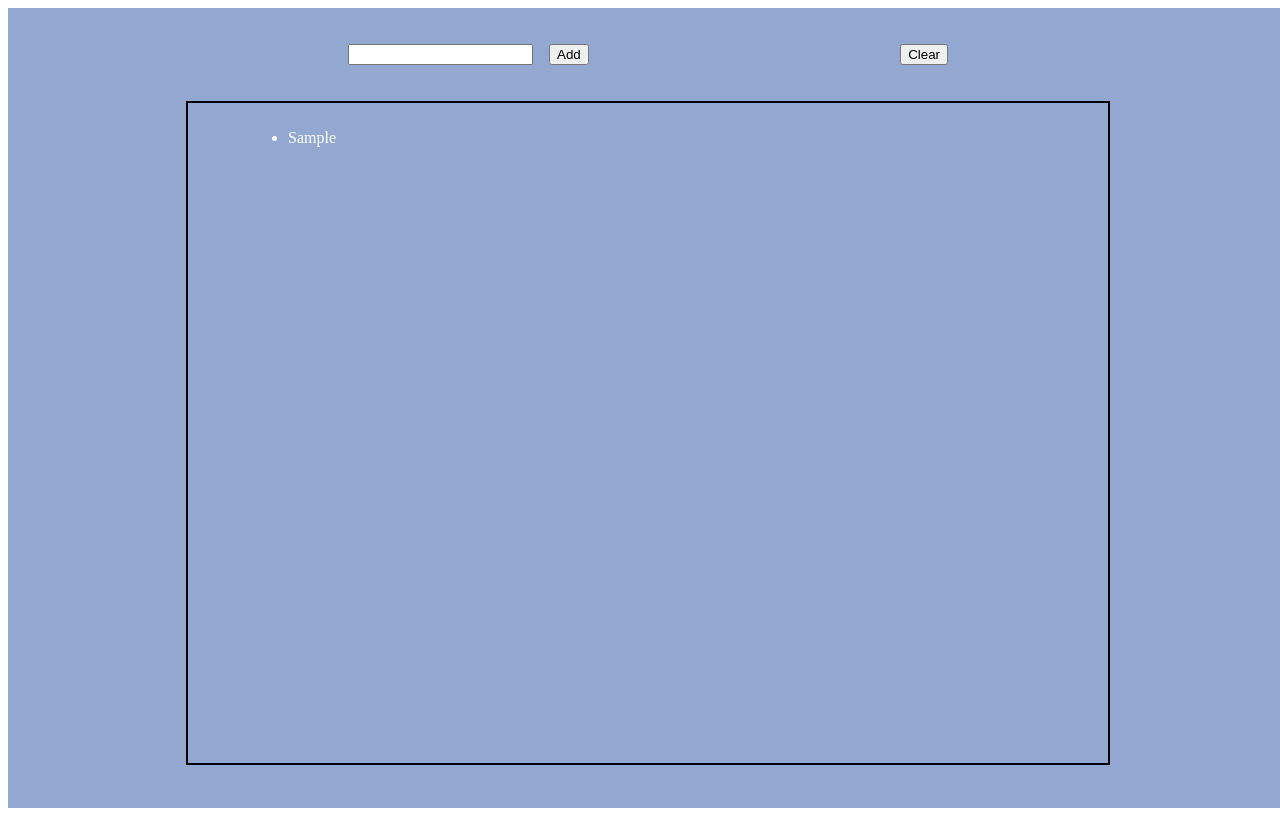
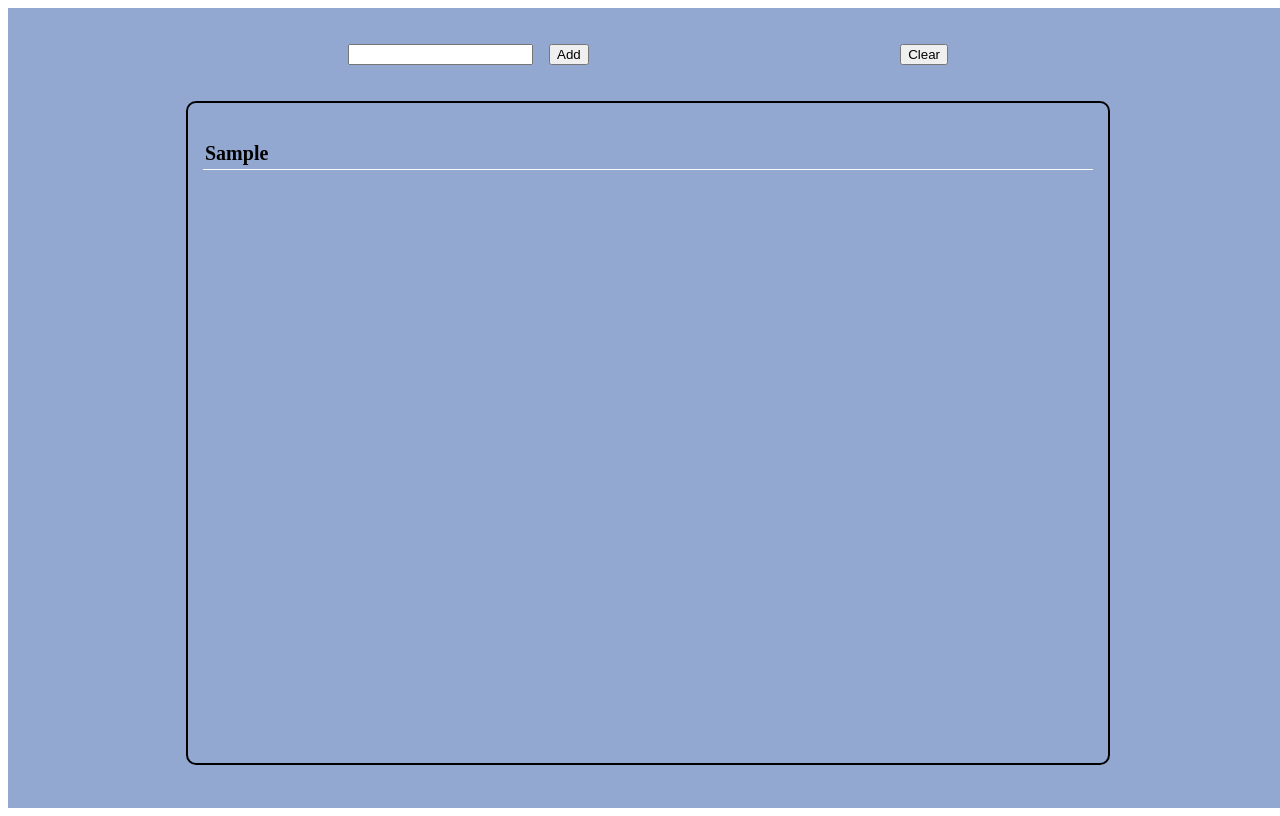
Before and after one commit to UP419/to-do, a React (Vite) app: page / in a window 1280 px wide. Both pictures are taken after typing "Sample" into the empty fields and a click on the button "Add". Built offline with nearby package versions, Linux system fonts and the light colour scheme.

Commit message:
changed some styles

```diff
--- a/src/App.tsx
+++ b/src/App.tsx
@@ -29,14 +29,12 @@ function App() {
                 <button onClick={handleClear} className="btn">Clear</button>
             </div>
             <div className="box">
-                    <div className="list">
-                        <ul>
-                            {toDoArray.map((item, index) => (
-                                <li key={index}>{item}</li>
-                            ))
-                            }
-                        </ul>
+                {toDoArray.map((item, index) => (
+                    <div key={index} className="list-item">
+                        <h2>{item}</h2>
                     </div>
+                ))
+                }
             </div>
         </div>
     )
--- a/src/index.css
+++ b/src/index.css
@@ -22,19 +22,29 @@
   margin: 16px;
 }
 
-.container .list{
-  max-width: 800px;
-  margin: 0 auto;
-  display: flex;
-  align-items: center;
-  color: white;
-}
 
 .box {
   height: 80vh;
   margin: 0 auto;
   max-width: 900px;
   border: 2px solid black; /* Border style */
+  border-radius: 10px;
   padding: 10px; /* Optional padding inside the box */
   overflow: auto;
 }
+
+.list-item{
+  padding: 2px 2px;
+  margin: 10px 5px;
+  border-bottom: 1px solid #fafafa;
+}
+
+.list-item:hover {
+  box-shadow: 1px 3px 5px rgba(0, 0, 0, 0.1);
+}
+
+.list-item h2{
+  font-size: 20px;
+  color: black;
+  margin-bottom:2px;
+}
```
